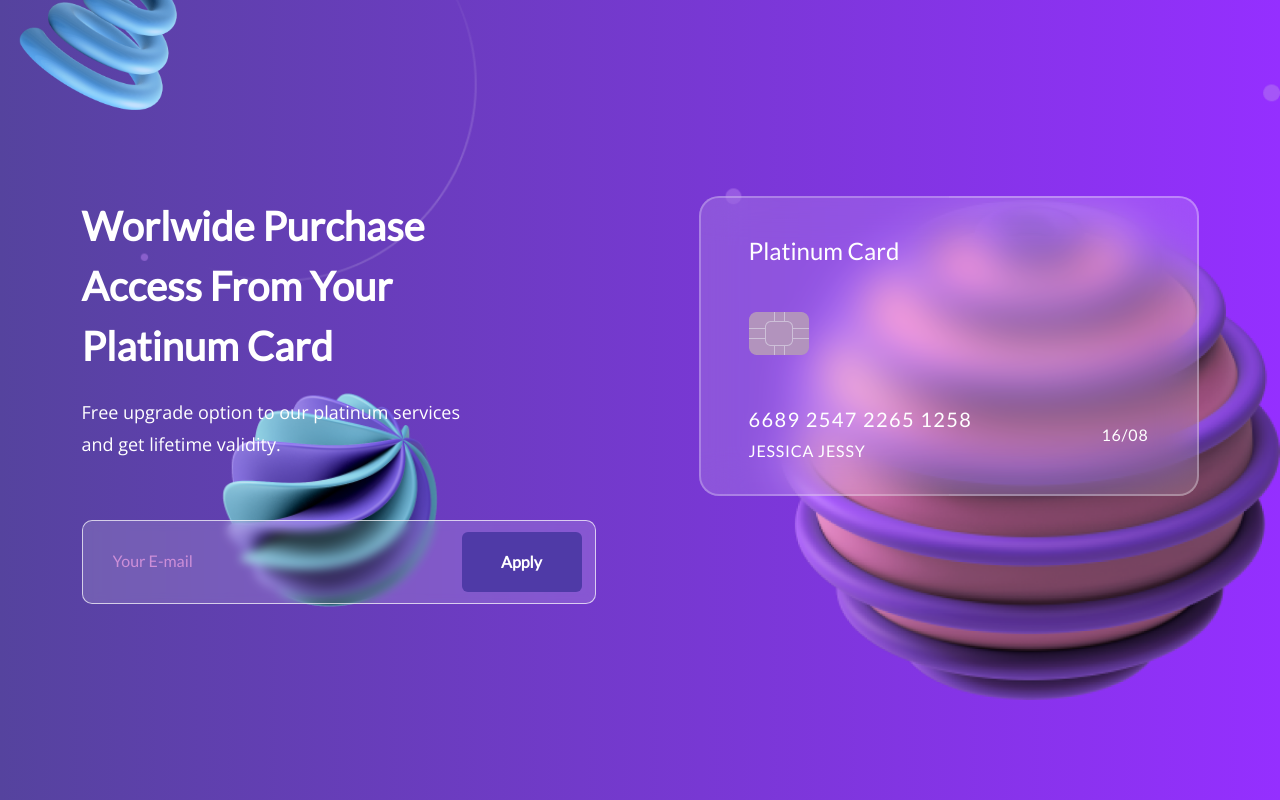
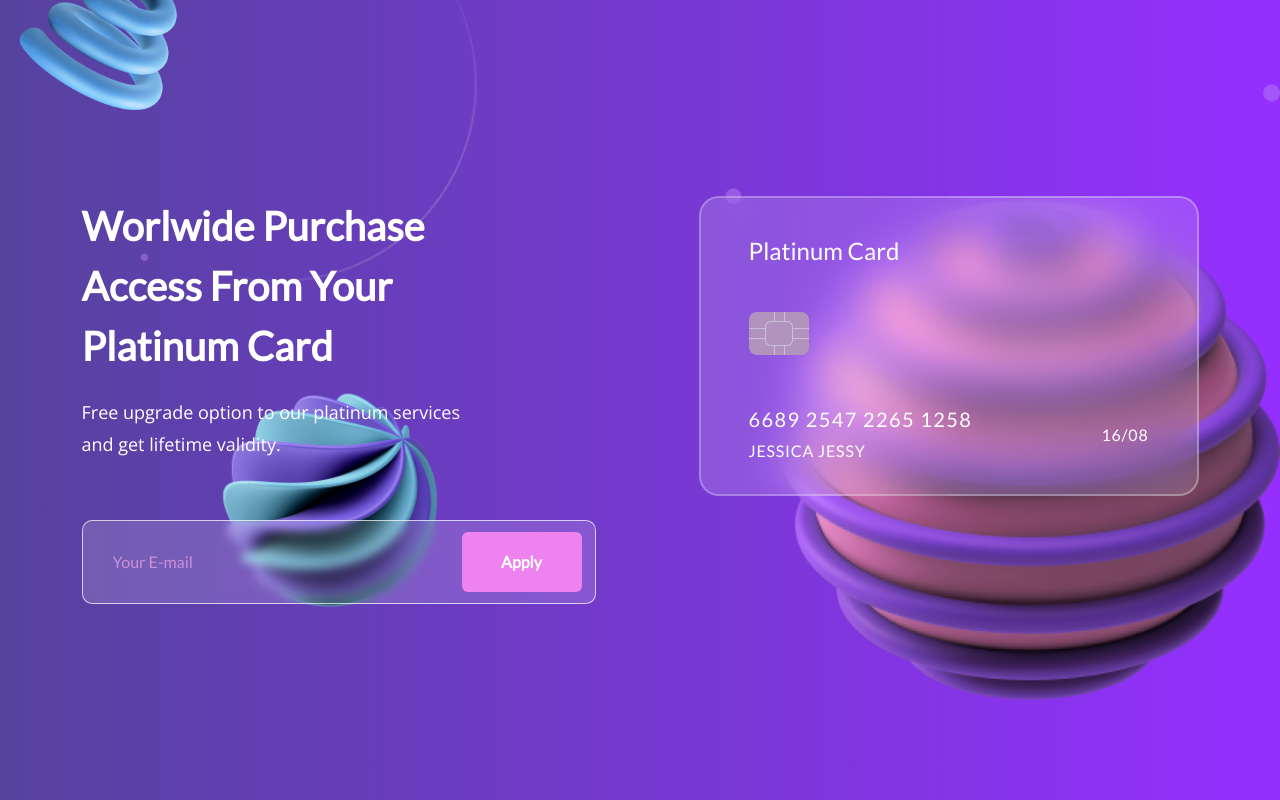
Before and after one commit to daianessousa/glasmorphism-css, a plain HTML site: page index.html in a window 1280 px wide. In both pictures the pointer is over the button "Apply". Drawn offline with nearby package versions, Linux system fonts and the light colour scheme.

Commit message:
button hover

```diff
--- a/style.css
+++ b/style.css
@@ -95,6 +95,9 @@ body {
   background: rgba(255, 255, 255, 0.15);
   backdrop-filter: blur(5px);
   padding-left: 30px;
+  color: white;
+  font-weight: bold;
+  font-size: 18px;
 }
 
 .info_submit input::placeholder {
@@ -120,6 +123,10 @@ body {
   position: absolute;
   top: 12px;
   right: -20px;
+}
+.info_submit button:hover {
+  background-color: violet;
+  transition: 0.6s;
 }
 
 .info_card .card {
```
